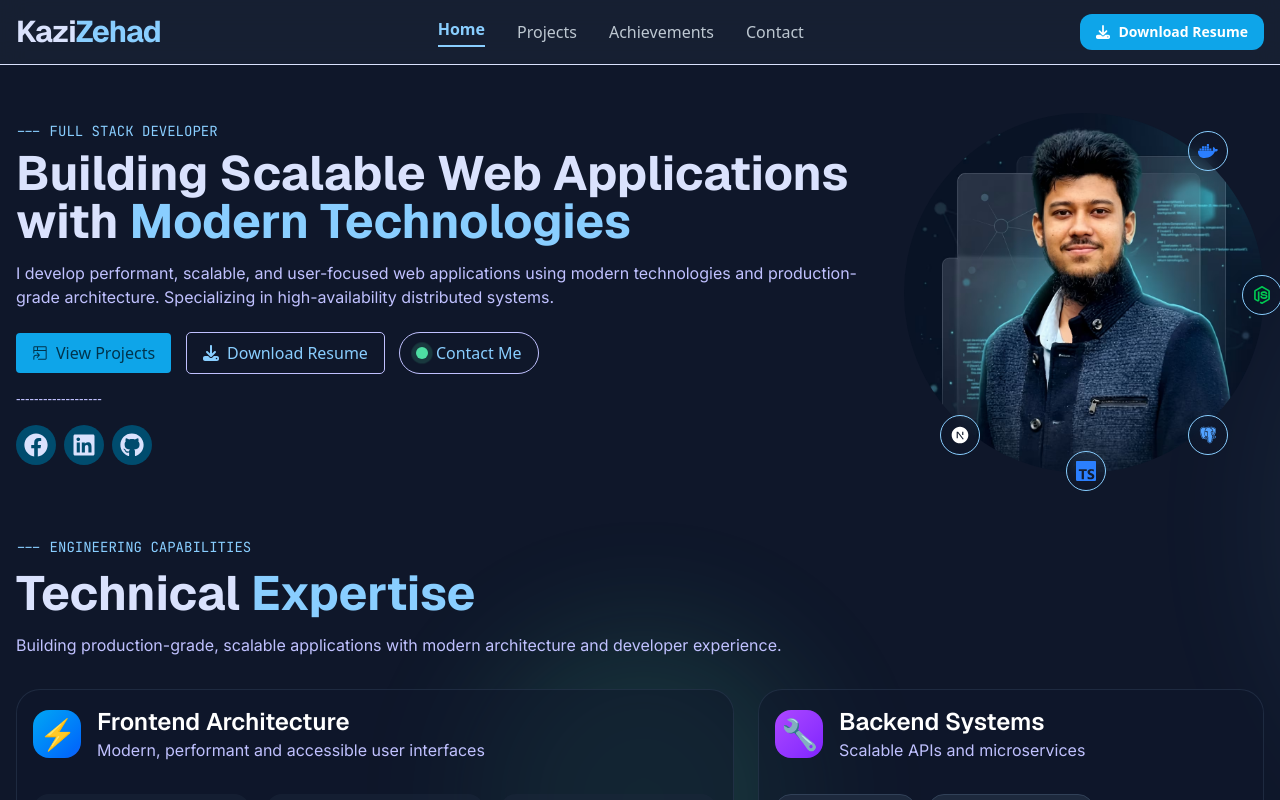
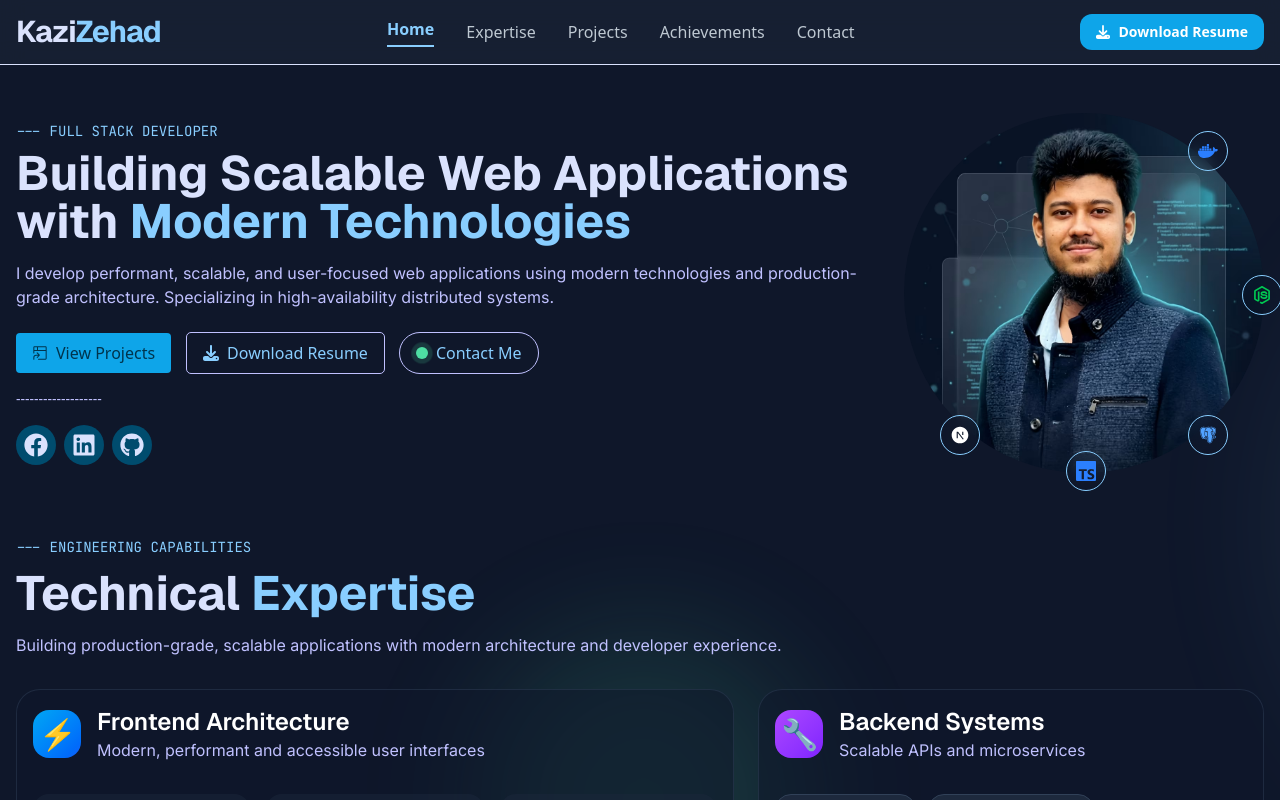
Before and after one commit to Muzahidul-Islam-Zehad/portfolio_zehad, a Next.js app: page / in a window 1280 px wide. Shown: the top 800 px of the page. Built offline with nearby package versions, Linux system fonts and the light colour scheme; no server answers.

Commit message:
navlink activation complete

```diff
--- /dev/null
+++ b/src/app/Hooks/useActiveSection.ts
@@ -0,0 +1,30 @@
+'use client'
+
+import { useEffect, useState } from 'react'
+
+export const useActiveSection = () => {
+  const [activeSection, setActiveSection] = useState('')
+
+  useEffect(() => {
+    const sections = document.querySelectorAll('section[id]')
+
+    const observer = new IntersectionObserver(
+      (entries) => {
+        entries.forEach((entry) => {
+          if (entry.isIntersecting) {
+            setActiveSection(entry.target.id)
+          }
+        })
+      },
+      {
+        threshold: 0.5,
+      }
+    )
+
+    sections.forEach((section) => observer.observe(section))
+
+    return () => observer.disconnect()
+  }, [])
+
+  return activeSection
+}
--- a/src/app/components/Navbar/NavLinks.tsx
+++ b/src/app/components/Navbar/NavLinks.tsx
@@ -1,35 +1,29 @@
-import React from 'react'
-import Link from "next/link";
+"use client"
+
+import { useActiveSection } from "@/app/Hooks/useActiveSection"
+
 export default function NavLinks() {
+    const activeSection = useActiveSection()
+
+    const navLinks = [
+        { href: "#home", label: "Home" },
+        { href: "#expertise", label: "Expertise" },
+        { href: "#projects", label: "Projects" },
+        { href: "#achievements", label: "Achievements" },
+        { href: "#contact", label: "Contact" }
+    ]
+
     return (
         <div className="hidden md:flex items-center gap-8">
-            <a
-                href="#home"
-                className="text-primary font-bold border-b-2 border-primary pb-1"
-            >
-                Home
-            </a>
-
-            <a
-                href="#projects"
-                className="text-on-surface-variant hover:text-primary transition-colors duration-200"
-            >
-                Projects
-            </a>
-
-            <a
-                href="#achievements"
-                className="text-on-surface-variant hover:text-primary transition-colors duration-200"
-            >
-                Achievements
-            </a>
-
-            <a
-                href="#contact"
-                className="text-on-surface-variant hover:text-primary transition-colors duration-200"
-            >
-                Contact
-            </a>
+            {navLinks.map((link) => (
+                <a
+                    key={link.href}
+                    href={link.href}
+                    className={`${activeSection === link.href.slice(1) ? 'text-primary font-bold border-b-2 border-primary pb-1' : 'text-on-surface-variant hover:text-primary transition-colors duration-300'}`}
+                >
+                    {link.label}
+                </a>
+            ))}
         </div>
     )
 }
--- a/src/app/components/TechnicalExpertise/TechnicalExpertise.tsx
+++ b/src/app/components/TechnicalExpertise/TechnicalExpertise.tsx
@@ -6,7 +6,7 @@ import DevOpsAndTools from "./DevOpsAndTools";
 // components/TechnicalExpertise.tsx
 export default function TechnicalExpertise() {
     return (
-        <section className="max-w-container-max mx-auto py-4">
+        <section id="expertise" className="max-w-container-max mx-auto py-4">
             {/* Header */}
             <div className="mb-8 text-center md:text-left">
                 <p className="font-label text-sm text-primary mb-3">
--- a/src/app/globals.css
+++ b/src/app/globals.css
@@ -135,7 +135,7 @@ html {
 }
 
 html {
-  scroll-padding-top: 80px;
+  scroll-padding-top: 60px;
   scroll-padding-bottom: 40px;
 }
 
```
